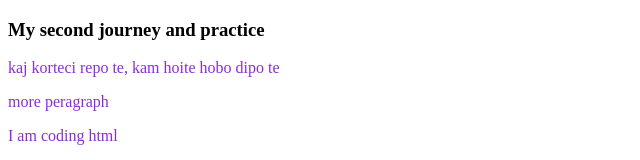
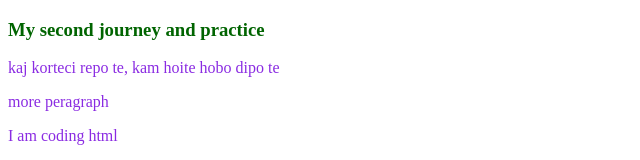
Before and after one commit to Arafat817/my-second-repo, a plain HTML site: page index.html in a window 1280 px wide. Shown: the top 160 px of the page, without its empty margins (0-640 px from the left). Drawn offline with Linux system fonts and the light colour scheme.

Commit message:
style change

```diff
--- a/style.css
+++ b/style.css
@@ -1,3 +1,6 @@
 p{
     color: blueviolet;
 }
+.blog{
+    color: darkgreen;
+}
```
